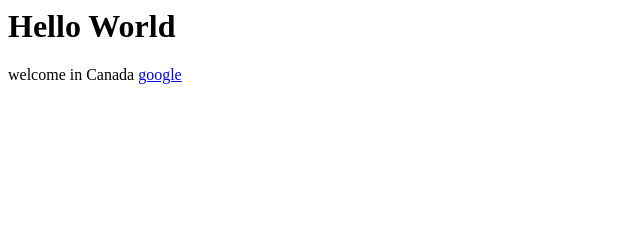
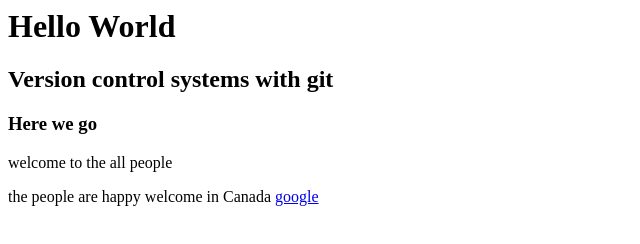
Before and after one commit to Amer-Al-Trabulsi/new.project, a plain HTML site: page page1.html in a window 1280 px wide. Shown: the whole page, without its empty margins (0-640 px from the left). Drawn offline with Linux system fonts and the light colour scheme.

Commit message:
ADD new line

```diff
--- a/page1.html
+++ b/page1.html
@@ -4,6 +4,10 @@
     </head>
     <body>
         <h1> Hello World </h1>
+        <h2> Version control systems with git </h2>
+        <h3> Here we go </h3>
+        <p> welcome to the all people </p>
+        <p1> the people are happy </p1>
         <spam> welcome in Canada </spam>
         <a href="www.google.com" > google </a>
     </body>
```
